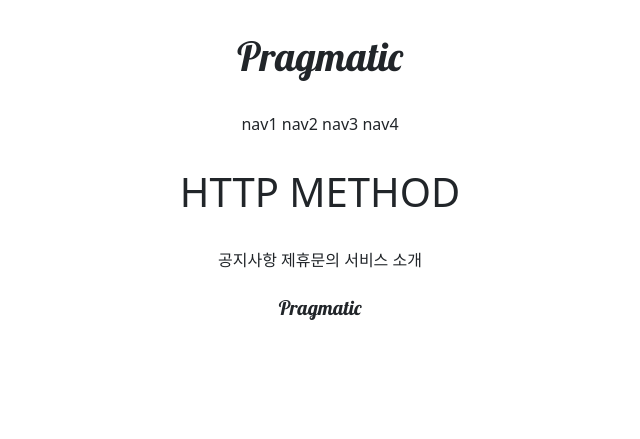
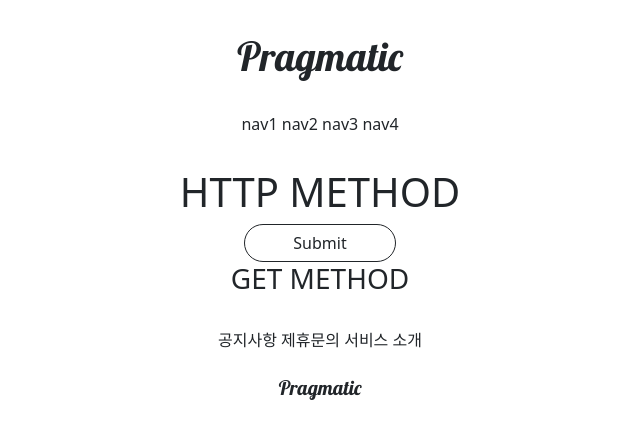
Before and after one commit to M1nseoPark/gis_4ban_2, a Django app: page /accounts/hello_world/ in a window 1280 px wide. Shown: the top 439 px of the page, without its empty margins (320-960 px from the left). Run offline with Django 3.2, Linux system fonts and the light colour scheme; parts of the project's set-up code (start-up, migrations or seed data) failed here and were passed over.

Commit message:
7/9 4ban class commit 3

```diff
--- a/accountapp/templates/accountapp/hello_world.html
+++ b/accountapp/templates/accountapp/hello_world.html
@@ -5,6 +5,12 @@
     <div style="margin: 2rem; text-align: center;">
         <h1>HTTP METHOD</h1>
 
+        <form action="/accounts/hello_world/" method="POST">
+            {% csrf_token %}
+            <input type="submit" class="btn btn-outline-dark rounded-pill px-5">
+
+        </form>
+
         <h3>{{ text }}</h3>
 
     </div>
--- a/accountapp/views.py
+++ b/accountapp/views.py
@@ -3,4 +3,7 @@ from django.shortcuts import render
 
 # Create your views here.
 def hello_world(request):
-    return render(request, 'accountapp/hello_world.html')
+    if request.method == "POST":
+        return render(request, 'accountapp/hello_world.html', content={'text': 'POST METHOD'})
+    else:
+        return render(request, 'accountapp/hello_world.html', context={'text': 'GET METHOD'})
```
